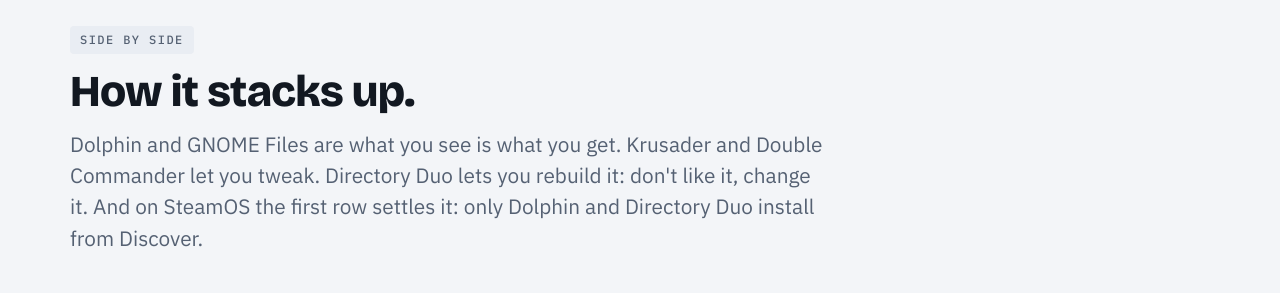
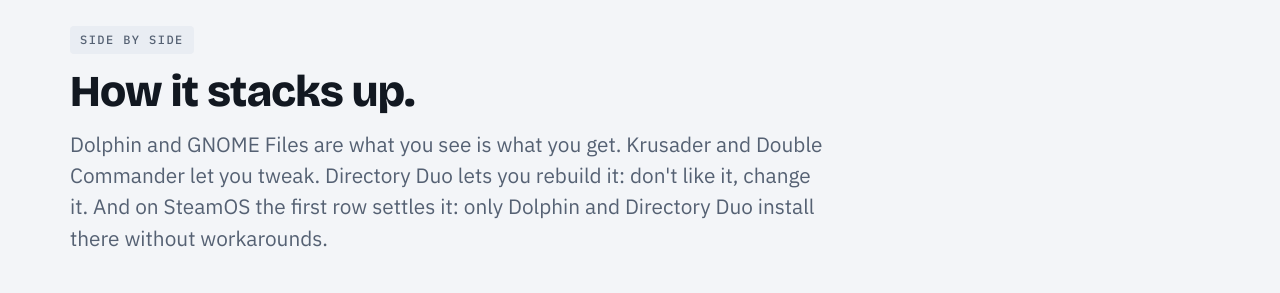
Before and after one commit to darkuni/dirduo, a plain HTML site: page website/index.html in a window 1280 px wide. Shown: the part 3380-3673 px from the top of the page. Drawn offline with nearby package versions, Linux system fonts and the light colour scheme.

Commit message:
Website: SteamOS install wording
Co-Authored-By: Claude Opus 5.5 <noreply@anthropic.com>
Claude-Session: https://claude.ai/code/session_01KtexyUk2DYErFCZcjwPLj1

```diff
--- a/website/index.html
+++ b/website/index.html
@@ -410,7 +410,7 @@ footer .brand { font-size: 1rem; }
       <div class="head">
         <span class="role">Side by side</span>
         <h2>How it stacks up.</h2>
-        <p>Dolphin and GNOME Files are what you see is what you get. Krusader and Double Commander let you tweak. Directory Duo lets you rebuild it: don't like it, change it. And on SteamOS the first row settles it: only Dolphin and Directory Duo install from Discover.</p>
+        <p>Dolphin and GNOME Files are what you see is what you get. Krusader and Double Commander let you tweak. Directory Duo lets you rebuild it: don't like it, change it. And on SteamOS the first row settles it: only Dolphin and Directory Duo install there without workarounds.</p>
       </div>
       <div class="grid-scroll" tabindex="0" role="region" aria-label="Feature comparison, scrolls sideways on small screens">
         <table class="cmp">
```
